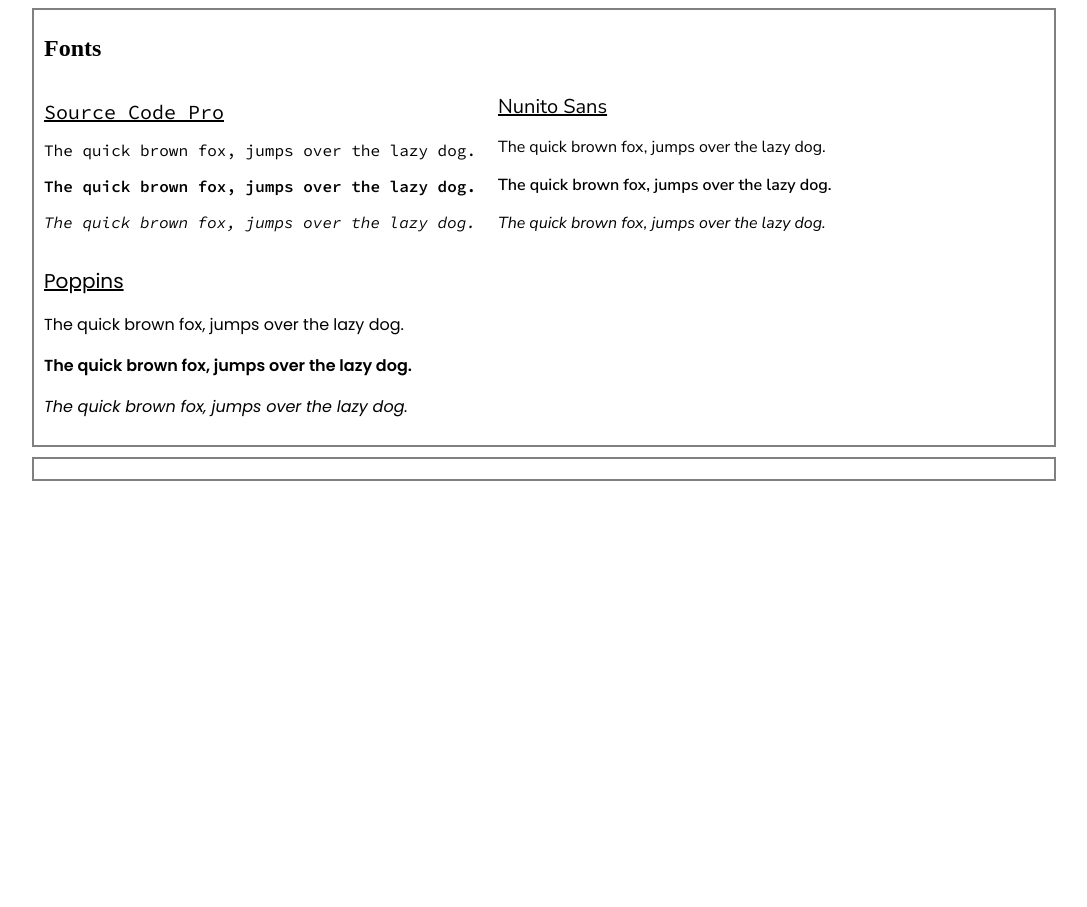
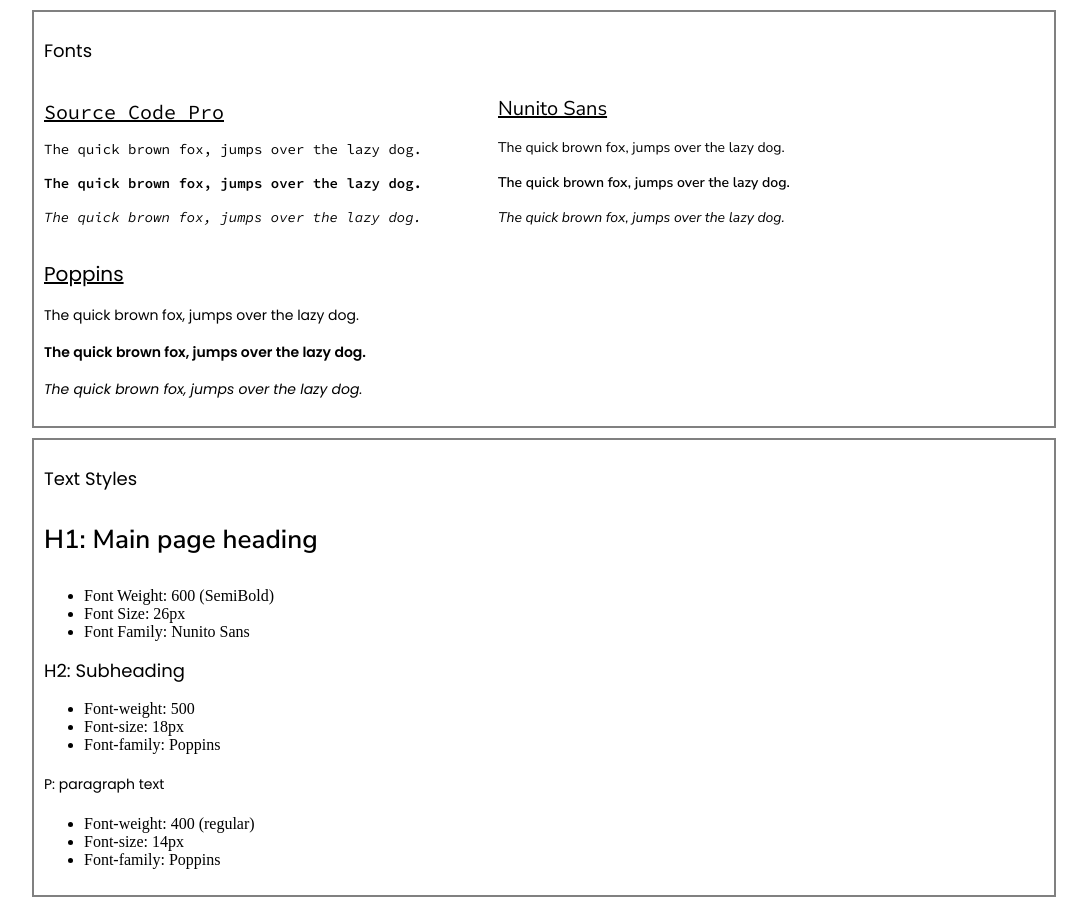
Before and after one commit to Rjdorado96/my-website-style-guide, a plain HTML site: page index.html in a window 1280 px wide. Shown: the part 460-1367 px from the top of the page, without its empty margins (96-1183 px from the left). Before the commit the page ends 951 px from the top, so only its background shows below. Drawn offline with Linux system fonts and the light colour scheme.

Commit message:
update to style.css
Added universal css styles

```diff
--- a/css/style.css
+++ b/css/style.css
@@ -17,12 +17,22 @@
 
 h1{
     margin: 30px 0;
-    font-weight: bold;
+    font-weight: 600;
+    font-family: nunito sans;
+    font-size: 26px;
 }
 
 h2{
     margin: 15px 0;
-    font-weight: bold;
+    font-weight: 400;
+    font-size: 18px;
+    font-family: Poppins;
+}
+
+p {
+    font-weight: 400;
+    font-size: 14px;
+    font-family: Poppins;
 }
 
 .color-container{
@@ -103,3 +113,29 @@
     font-style: italic;
     margin: 16px 0;
 }
+
+.text-container{
+    width: 100%;
+}
+
+.text-panal{
+    display: block;
+}
+
+.text-panal p{
+    margin: 20px 0;
+}
+
+li{
+    display: list-item;
+}
+
+ul{
+    display: block;
+    list-style-type: disc;
+    margin-block-start: 1em;
+    margin-block-end: 1em;
+    margin-inline-start: 0px;
+    margin-inline-end: 0px;
+    padding-inline-start: 40px;
+}
--- a/index.html
+++ b/index.html
@@ -33,6 +33,7 @@
             </div>
         </div>
     </div>
+
     <div class="container">
         <h2>Fonts</h2>
         <div class="fonts-container">
@@ -56,6 +57,37 @@
             </div>
         </div>
     </div>
-    <div class="container"></div>
+
+    <div class="container">
+        <h2>Text Styles</h2>
+        <div class="text-container">
+            <div class="text-panal">
+                <h1>H1: Main page heading</h1>
+                <ul>
+                    <li>Font Weight: 600 (SemiBold)</li>
+                    <li>Font Size: 26px</li>
+                    <li>Font Family: Nunito Sans</li>
+                </ul>
+            </div>
+
+            <div class="text-panal">
+                <h2>H2: Subheading</h2>
+                <ul>
+                    <li>Font-weight: 500</li>
+                    <li>Font-size: 18px</li>
+                    <li>Font-family: Poppins</li>
+                </ul>
+            </div>
+
+            <div class="text-panal">
+                <p>P: paragraph text</p>
+                <ul>
+                    <li>Font-weight: 400 (regular)</li>
+                    <li>Font-size: 14px</li>
+                    <li>Font-family: Poppins</li>
+                </ul>
+            </div>
+        </div>
+    </div>
 </body>
 </html>
```
